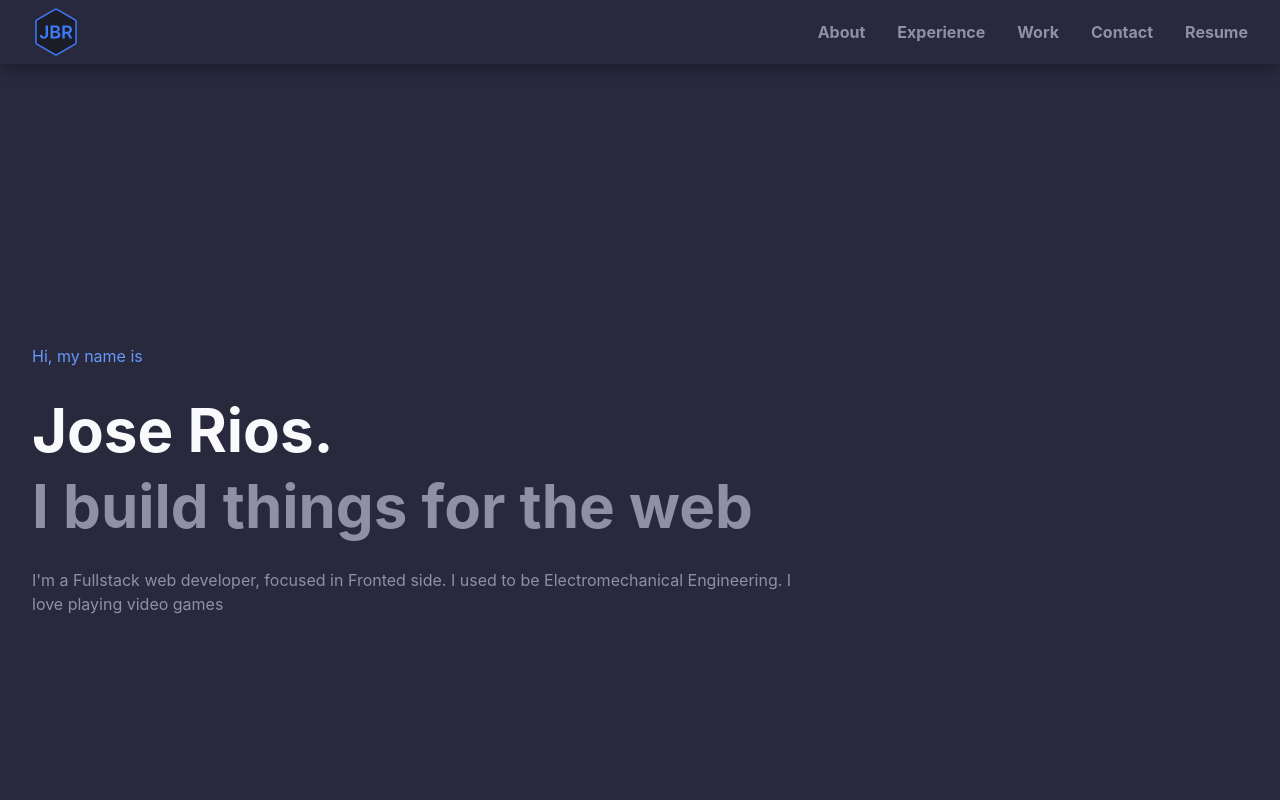
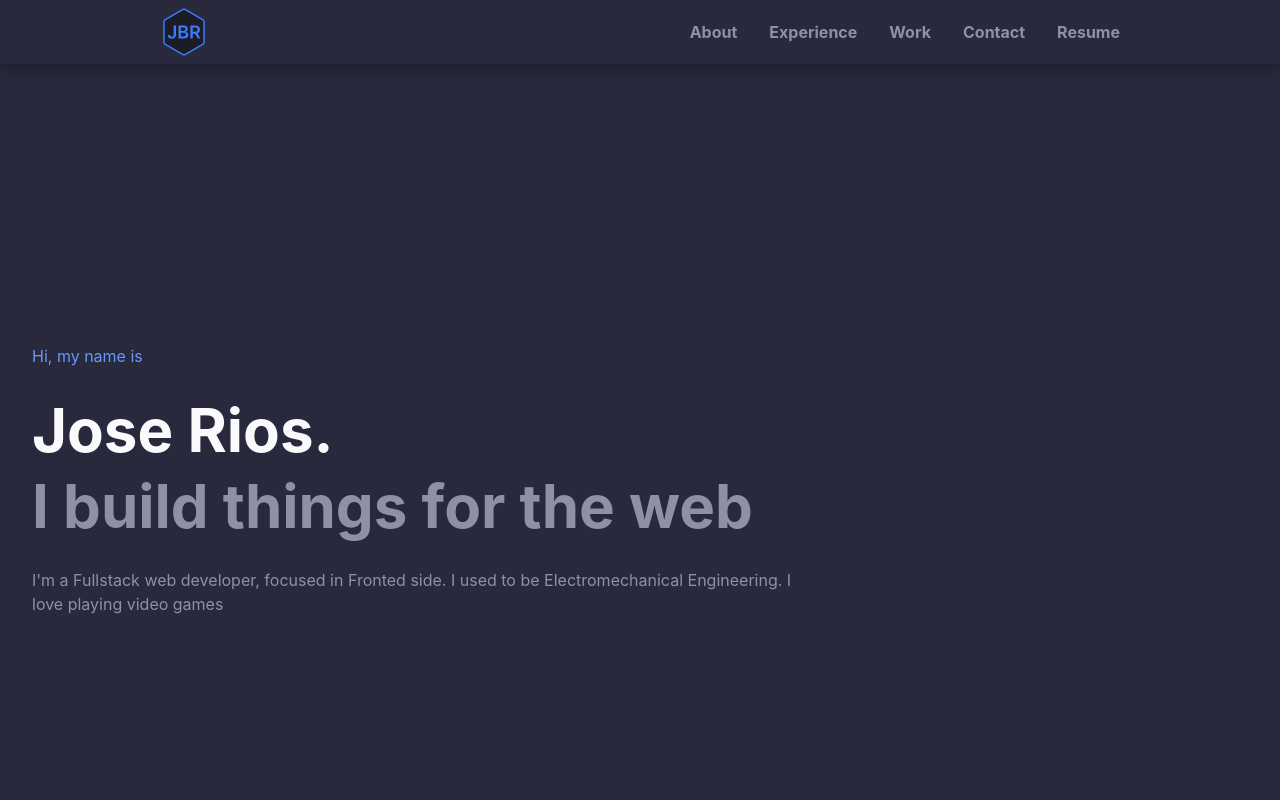
Before and after one commit to Jos017/portfolio-jose-rios, a React (Vite) app: page / in a window 1280 px wide. Shown: the top 800 px of the page. Built offline with nearby package versions, Linux system fonts and the light colour scheme.

Commit message:
Modify Navbar styles and props

```diff
--- a/src/common/const.tsx
+++ b/src/common/const.tsx
@@ -5,8 +5,7 @@ import LinkedIn from '../assets/icons/LinkedIn';
 import Newspaper from '../assets/icons/Newspaper';
 import Phone from '../assets/icons/Phone';
 import User from '../assets/icons/User';
-
-type Links = { name: string; route: string; svg?: JSX.Element };
+import { Links } from './types';
 
 const NAVIGATION: Links[] = [
   { name: 'about', route: '/#about', svg: <User /> },
--- a/src/common/stylesVariants.tsx
+++ /dev/null
@@ -1,72 +0,0 @@
-type Sizes = 'default' | 'sm' | 'md' | 'lg' | 'xl' | 'xxl';
-type SizesRem =
-  | 'default'
-  | 'full'
-  | '1rem'
-  | '2rem'
-  | '3rem'
-  | '4rem'
-  | '5rem'
-  | '6rem'
-  | '7rem'
-  | '8rem'
-  | '9rem'
-  | '10rem';
-
-const heightVariants: { [key in Sizes]: string } = {
-  default: 'h-0',
-  sm: 'h-12',
-  md: 'h-16',
-  lg: 'h-20',
-  xl: 'h-24',
-  xxl: 'h-26',
-};
-const maxWidthVariants: { [key in Sizes]: string } = {
-  default: 'max-w-none',
-  sm: 'max-w-screen-sm',
-  md: 'max-w-screen-md',
-  lg: 'max-w-screen-lg',
-  xl: 'max-w-screen-xl',
-  xxl: 'max-w-screen-2xl',
-};
-
-const menuHeightVariants: { [key in Sizes]: string } = {
-  default: 'h-fit',
-  sm: 'h-[calc(100vh-3rem)]',
-  md: 'h-[calc(100vh-4rem)]',
-  lg: 'h-[calc(100vh-5rem)]',
-  xl: 'h-[calc(100vh-6rem)]',
-  xxl: 'h-[calc(100vh-7rem)]',
-};
-const minSectionHeightVariants: { [key in SizesRem]: string } = {
-  default: 'min-h-fit',
-  full: 'min-h-screen',
-  '1rem': 'min-h-[calc(100vh-1rem)]',
-  '2rem': 'min-h-[calc(100vh-2rem)]',
-  '3rem': 'min-h-[calc(100vh-3rem)]',
-  '4rem': 'min-h-[calc(100vh-4rem)]',
-  '5rem': 'min-h-[calc(100vh-5rem)]',
-  '6rem': 'min-h-[calc(100vh-6rem)]',
-  '7rem': 'min-h-[calc(100vh-7rem)]',
-  '8rem': 'min-h-[calc(100vh-8rem)]',
-  '9rem': 'min-h-[calc(100vh-9rem)]',
-  '10rem': 'min-h-[calc(100vh-10rem)]',
-};
-const offsetTopVariants: { [key in Sizes]: string } = {
-  default: 'absolute top-0',
-  sm: 'absolute top-12',
-  md: 'absolute top-16',
-  lg: 'absolute top-20',
-  xl: 'absolute top-24',
-  xxl: 'absolute top-26',
-};
-
-export {
-  type Sizes,
-  type SizesRem,
-  heightVariants,
-  maxWidthVariants,
-  menuHeightVariants,
-  minSectionHeightVariants,
-  offsetTopVariants,
-};
--- /dev/null
+++ b/src/common/types.ts
@@ -0,0 +1,3 @@
+type Links = { name: string; route: string; svg?: JSX.Element };
+
+export { type Links };
--- a/src/components/Navbar.tsx
+++ b/src/components/Navbar.tsx
@@ -2,18 +2,11 @@ import { useState } from 'react';
 import logo from '../assets/logo.svg';
 import HamButton from './HamButton';
 import NavMenu from './NavMenu';
-import { Links } from '../common/const';
-import {
-  heightVariants,
-  maxWidthVariants,
-  menuHeightVariants,
-  offsetTopVariants,
-  Sizes,
-} from '../common/stylesVariants';
+import { Links } from '../common/types';
 
-type Props = { items: Links[]; height: Sizes; maxWidth: Sizes };
+type Props = { items: Links[] };
 
-const Navbar = ({ items, height = 'md', maxWidth = 'lg' }: Props) => {
+const Navbar = ({ items }: Props) => {
   const [isMenuOpen, setIsMenuOpen] = useState(false);
 
   const toggleMenu = () => {
@@ -25,23 +18,18 @@ const Navbar = ({ items, height = 'md', maxWidth = 'lg' }: Props) => {
   };
 
   return (
-    <>
-      <nav
-        className={`${heightVariants[height]} flex items-center w-full bg-dark-1 drop-shadow-dark-3`}
-      >
-        <div
-          className={`${maxWidthVariants[maxWidth]} flex justify-between w-full h-full px-4 mx-auto sm:px-8`}
-        >
+    <nav className="flex h-16 w-full items-center bg-dark-1 drop-shadow-dark-3">
+      <div className="mx-auto flex h-full w-full max-w-screen-lg justify-between px-4 sm:px-8">
         <a href="#" className="flex items-center justify-center">
-            <img src={logo} className="object-contain h-3/4 object" />
+          <img src={logo} className="object h-3/4 object-contain" />
         </a>
-          <ol className="items-center hidden gap-8 sm:flex">
+        <ol className="hidden items-center gap-8 sm:flex">
           {items.map((item) => {
             return (
               <li key={item.name}>
                 <a
                   href={item.route}
-                    className="capitalize cursor-pointer text-heading-6 hover:text-primary-main"
+                  className="cursor-pointer text-heading-6 capitalize hover:text-primary-main"
                 >
                   {item.name}
                 </a>
@@ -54,22 +42,17 @@ const Navbar = ({ items, height = 'md', maxWidth = 'lg' }: Props) => {
         </div>
       </div>
       {isMenuOpen && (
+        <div className="absolute right-0 top-16 h-[calc(100vh-4rem)] w-full">
           <div
-            className={`${offsetTopVariants[height]} ${menuHeightVariants[height]} right-0 w-full`}
-          >
-            <div
-              className="absolute w-full h-full opacity-50 bg-dark-0"
+            className="absolute h-full w-full bg-dark-0 opacity-50"
             onClick={handleCloseMenu}
           />
-            <div
-              className={`${maxWidthVariants[maxWidth]} flex justify-end w-full px-4 mx-auto sm:px-8`}
-            >
+          <div className="mx-auto flex w-full max-w-screen-lg justify-end px-4 sm:px-8">
             <NavMenu items={items} close={handleCloseMenu} />
           </div>
         </div>
       )}
     </nav>
-    </>
   );
 };
 
```
Lines whose indentation alone changed are shown as unchanged.
